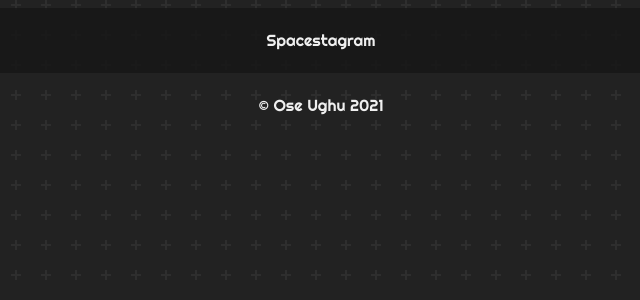
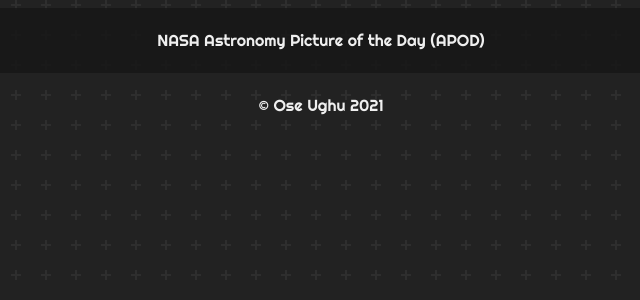
Before and after one commit to oseughu/nasa-apod, a React (Create React App) app: page / in a window 1280 px wide. Shown: the top 300 px of the page, without its empty margins (319-959 px from the left). Built offline with nearby package versions, Linux system fonts and the light colour scheme; no server answers.

Commit message:
change name from spacestagram

```diff
--- a/src/components/Header.jsx
+++ b/src/components/Header.jsx
@@ -1,7 +1,7 @@
 const Header = () => {
   return (
     <div className='navbar'>
-      <ul className='link'>Spacestagram</ul>
+      <ul className='link'>NASA Astronomy Picture of the Day (APOD)</ul>
     </div>
   )
 }
```
